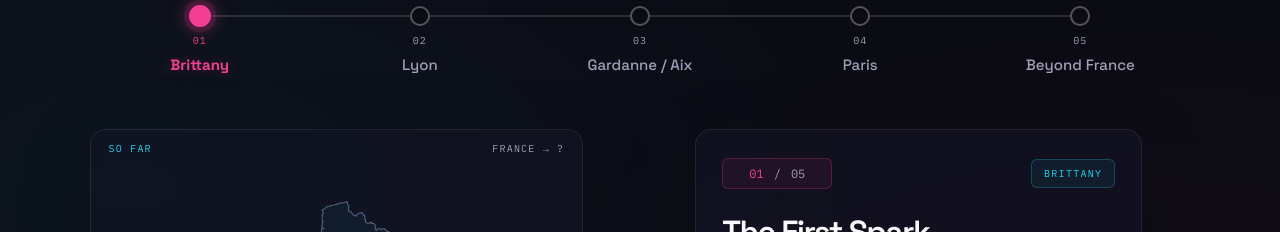
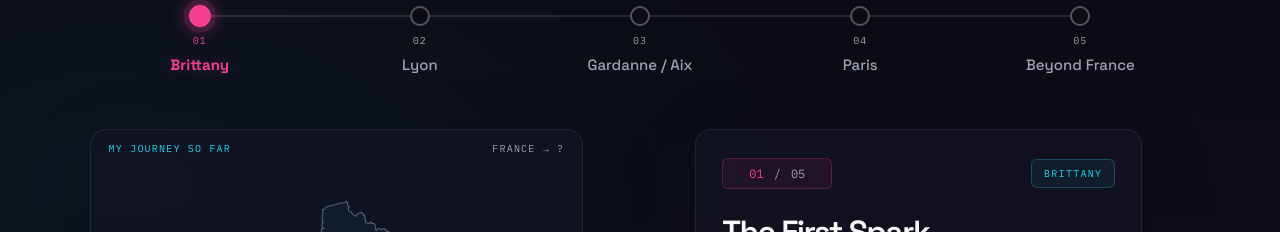
Before and after one commit to perretnina/personal-portfolio, a React (Vite) app: page / in a window 1280 px wide. Shown: the part 1029-1261 px from the top of the page. Built offline with nearby package versions, Linux system fonts and the light colour scheme.

Commit message:
fix: tiny fix but i'm gonna sleep

```diff
--- a/src/components/FranceMap.tsx
+++ b/src/components/FranceMap.tsx
@@ -139,7 +139,7 @@ export default function FranceMap({ activeStep, onSelectStep }: FranceMapProps)
   return (
     <div className="journey-map">
       <div className="journey-map-topline">
-        <span>SO FAR</span>
+        <span>MY JOURNEY SO FAR</span>
         <span>FRANCE → ?</span>
       </div>
 
```
